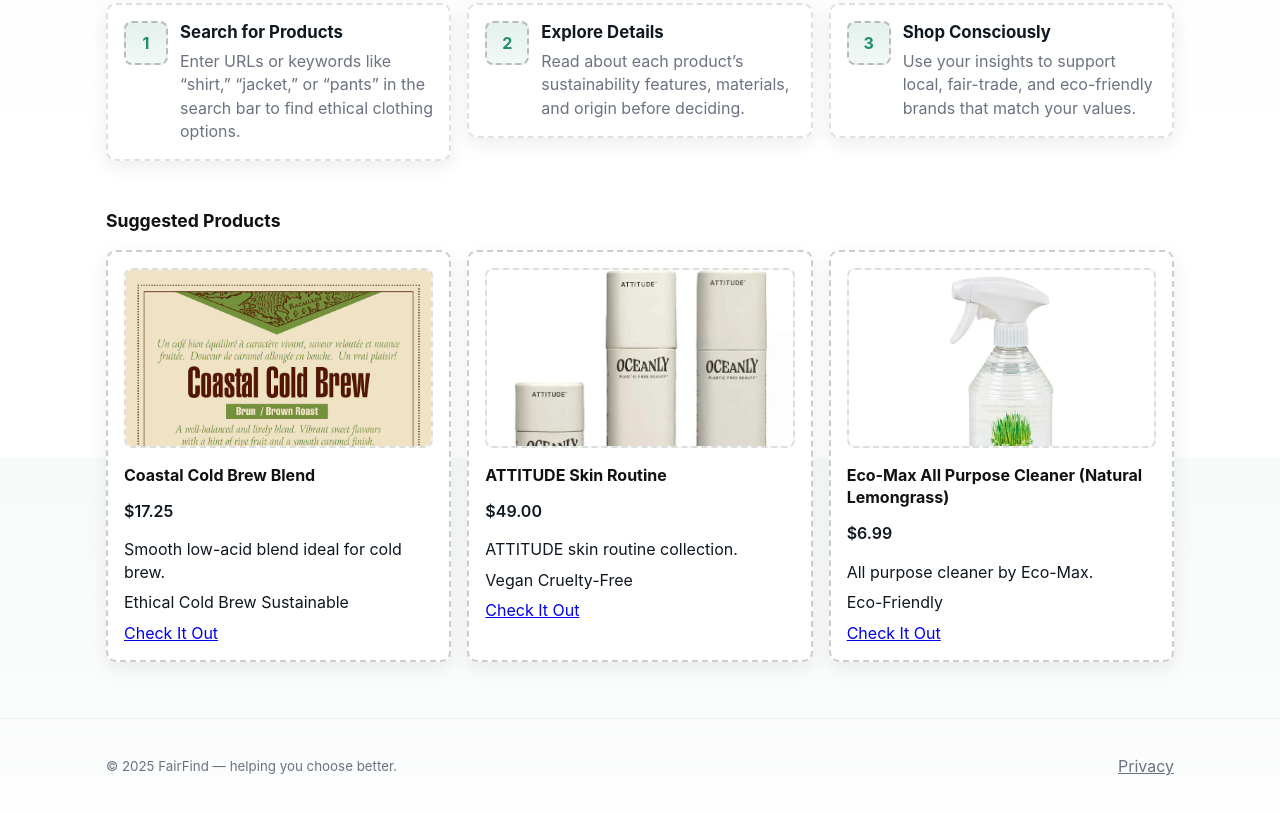
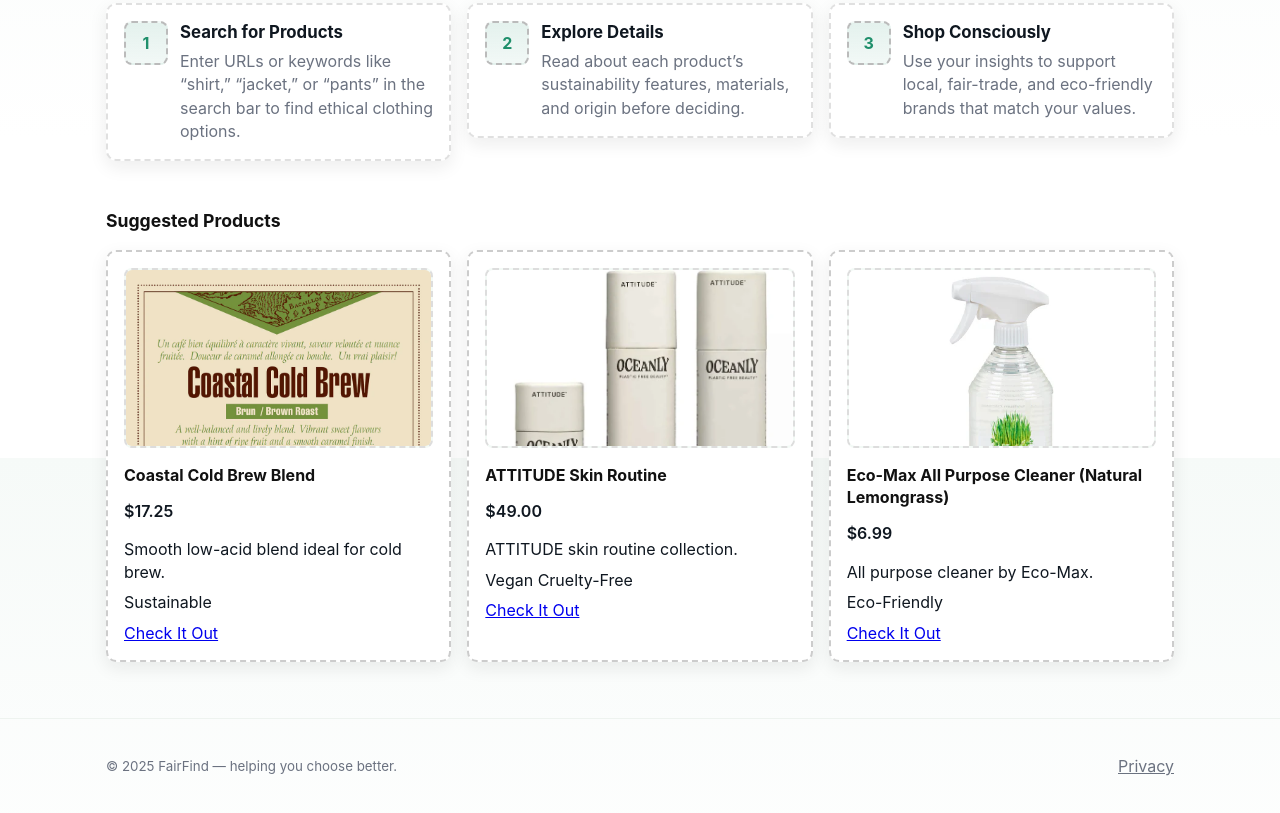
Before and after one commit to lwinnitoy/FairFind, a plain HTML site: page index.html in a window 1280 px wide. Shown: the part 342-1155 px from the top of the page. Drawn offline with Linux system fonts and the light colour scheme.

Commit message:
fixed improper tags

```diff
--- a/index.html
+++ b/index.html
@@ -257,14 +257,14 @@
            { name: "Rainforest Roast Blend", category: "Coffee", description: "Medium roast from Rainforest Alliance-certified farms.", price: 16.99, image: "images/coffee1.jpg", tags: ["Fair Trade", "Sustainable", "Rainforest Alliance"], url: "https://www.coffeeam.com/products/decaf-coastal-calm" },
            { name: "Organic Morning Grind", category: "Coffee", description: "Bright breakfast blend from organic Arabica beans.", price: 18.50, image: "images/coffee2.jpg", tags: ["Organic", "Eco-Friendly", "Canadian Made"], url: "https://www.coffeeam.com/products/decaf-coastal-calm" },
            { name: "Ethical Espresso Roast", category: "Coffee", description: "Dark roast espresso with rich crema.", price: 19.99, image: "images/coffee3.jpg", tags: ["Fair Trade", "Small Batch", "Sustainable"], url: "https://www.coffeeam.com/products/decaf-coastal-calm" },
-           { name: "Coastal Cold Brew Blend", category: "Coffee", description: "Smooth low-acid blend ideal for cold brew.", price: 17.25, image: "images/coffee4.jpg", tags: ["Ethical", "Cold Brew", "Sustainable"], url: "https://www.coffeeam.com/products/decaf-coastal-calm" },
+           { name: "Coastal Cold Brew Blend", category: "Coffee", description: "Smooth low-acid blend ideal for cold brew.", price: 17.25, image: "images/coffee4.jpg", tags: ["Sustainable"], url: "https://www.coffeeam.com/products/decaf-coastal-calm" },
            { name: "Local Artisan Grind", category: "Coffee", description: "Craft roasted by small Vancouver roasters.", price: 20.75, image: "images/coffee5.jpg", tags: ["Canadian Made", "Fair Trade", "Small Batch"], url: "https://www.coffeeam.com/products/decaf-coastal-calm" },
            { name: "Zero Waste Decaf", category: "Coffee", description: "Swiss-water processed decaf in compostable packaging.", price: 18.99, image: "images/coffee6.jpg", tags: ["Zero Waste", "Eco Packaging"], url: "https://www.coffeeam.com/products/decaf-coastal-calm" },
            { name: "Farmers’ Collective Roast", category: "Coffee", description: "Co-op beans from smallholder farmers in Ethiopia.", price: 21.50, image: "images/coffee7.jpg", tags: ["Co-op", "Fair Trade", "Organic"], url: "https://www.coffeeam.com/products/decaf-coastal-calm" },
            { name: "Maplewood Morning Blend", category: "Coffee", description: "Canadian-roasted light blend with subtle maple sweetness.", price: 17.99, image: "images/coffee8.jpg", tags: ["Canadian Made", "Eco-Friendly", "Organic"], url: "https://www.coffeeam.com/products/decaf-coastal-calm" },
 
            { name: "Green Beaver Spearmint Toothpaste", category: "Toothpaste", description: "Natural spearmint toothpaste by Green Beaver.", price: 6.99, image: "images/toothpaste1.png", tags: ["Natural", "Eco-Friendly"], url: "https://greenbeaver.com/collections/toothpaste" },
-           { name: "X-Pur Cario Spearmint Toothpaste", category: "Toothpaste", description: "Fluoride toothpaste from X-Pur.", price: 7.99, image: "images/toothpaste2.png", tags: ["Fluoride", "Oral Care"], url: "https://xpur.ca/collections/toothpaste" },
+           { name: "X-Pur Cario Spearmint Toothpaste", category: "Toothpaste", description: "Fluoride toothpaste from X-Pur.", price: 7.99, image: "images/toothpaste2.png", tags: ["Fluoride"], url: "https://xpur.ca/collections/toothpaste" },
            { name: "Zero Waste Toothpaste Mint by Ecovana", category: "Toothpaste", description: "Zero waste toothpaste by Ecovana.", price: 9.99, image: "images/toothpaste3.png", tags: ["Zero Waste", "Eco Packaging"], url: "https://ecovana.ca/products/zero-waste-toothpaste" },
 
            { name: "Matt & Nat LEAF Vegan Sneakers", category: "Shoes", description: "Vegan sneakers by Matt & Nat.", price: 129.00, image: "images/sneaker1.png", tags: ["Vegan"], url: "https://mattandnat.com/collections/footwear" },
```
